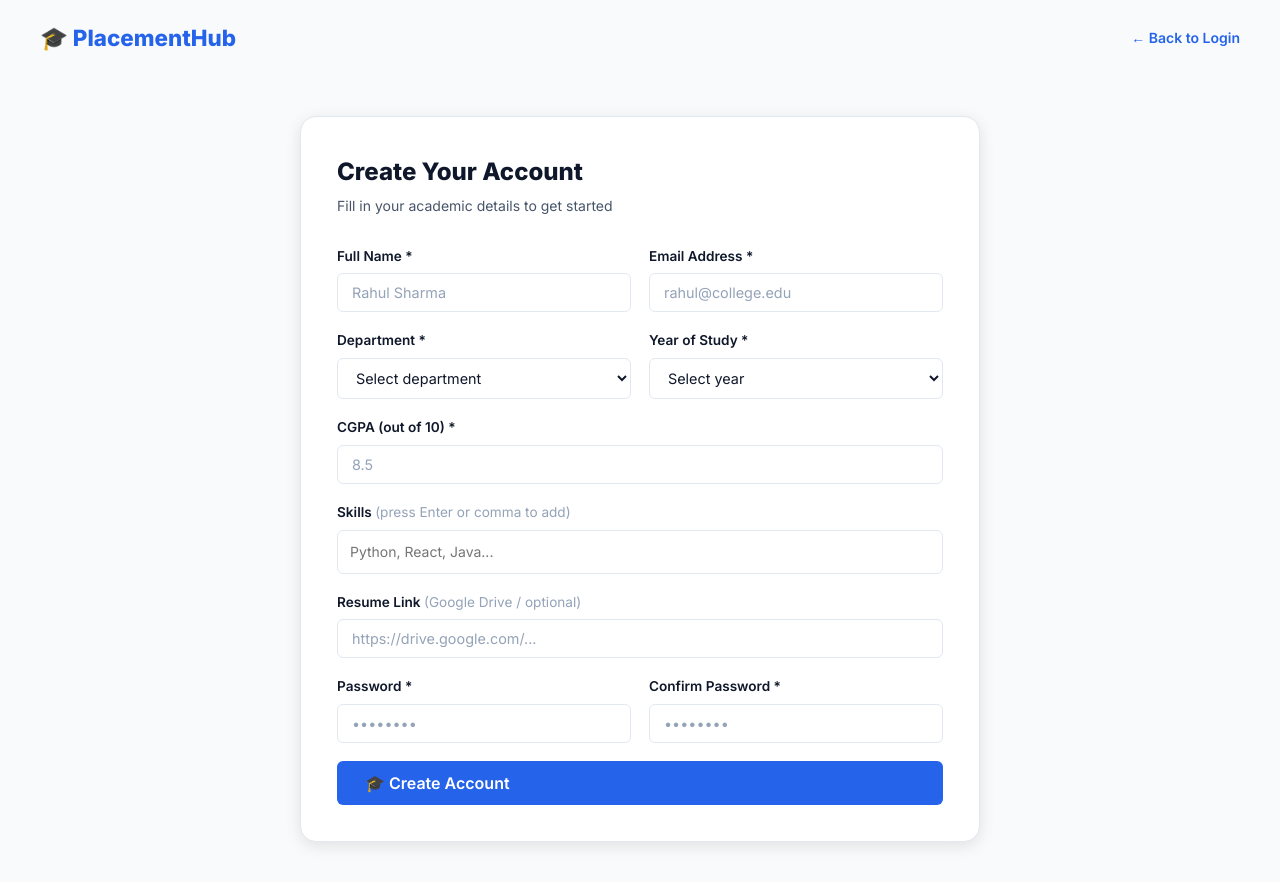
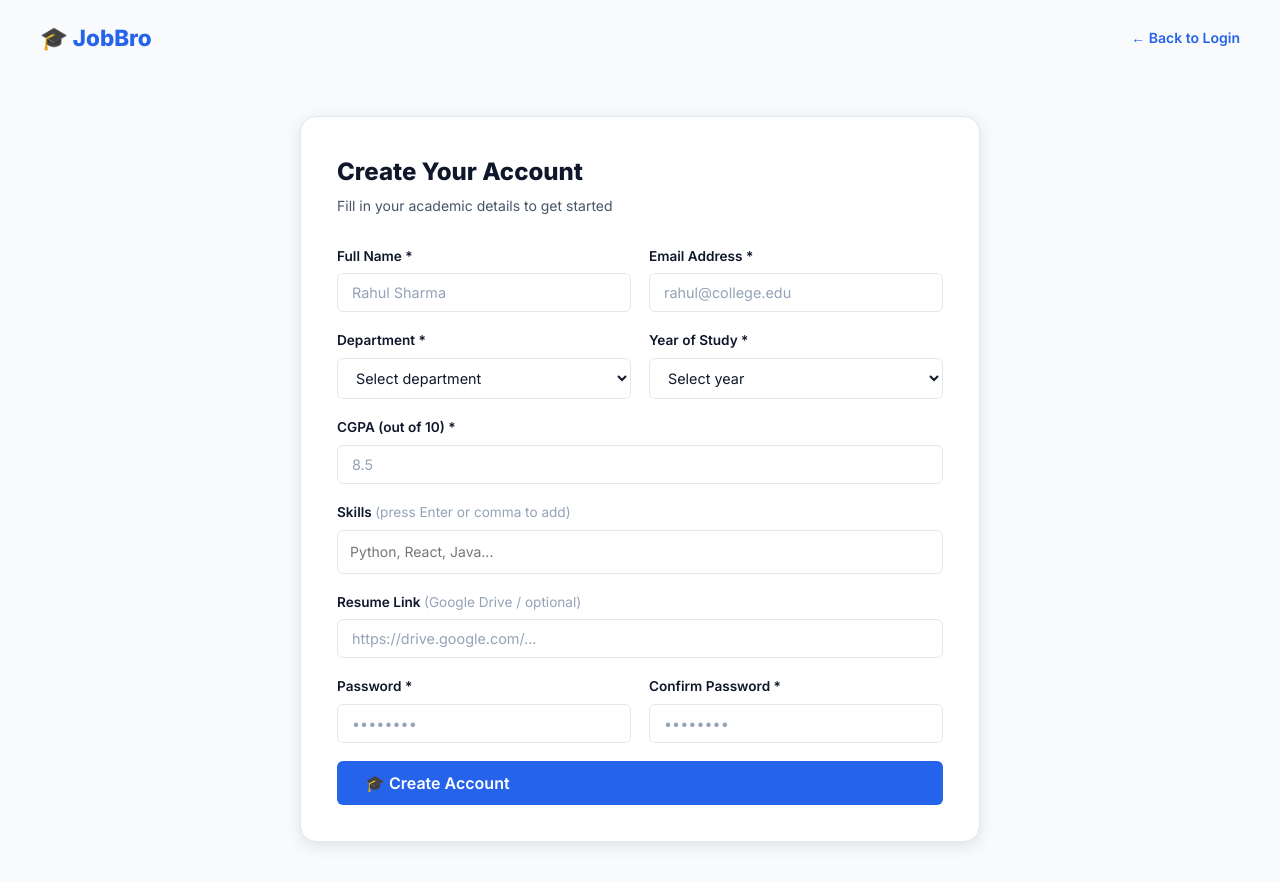
Before and after one commit to sathvik0548/JobBro, a React (Vite) app: page /register in a window 1280 px wide. Built offline with nearby package versions, Linux system fonts and the light colour scheme; data requests are answered from the project's data file.

Commit message:
Renamed remaining PlacementHub references to JobBro

```diff
--- a/src/components/Sidebar.jsx
+++ b/src/components/Sidebar.jsx
@@ -30,7 +30,7 @@ export default function Sidebar() {
     return (
         <aside className="sidebar">
             <div className="sidebar-logo">
-                <div className="sidebar-logo-text">🎓 PlacementHub</div>
+                <div className="sidebar-logo-text">🎓 JobBro</div>
                 <div className="sidebar-logo-sub">{user?.role === 'admin' ? 'Placement Cell' : 'Student Portal'}</div>
             </div>
             <nav className="sidebar-nav">
--- a/src/data/mockData.js
+++ b/src/data/mockData.js
@@ -1,5 +1,5 @@
 // =============================================
-// HELPERS & CONSTANTS — PlacementHub
+// HELPERS & CONSTANTS — JobBro
 // =============================================
 
 export const DEPARTMENTS = ['CSE', 'ECE', 'ME', 'Civil', 'MBA'];
--- a/src/pages/StudentRegister.jsx
+++ b/src/pages/StudentRegister.jsx
@@ -39,7 +39,7 @@ export default function StudentRegister() {
 
     if (success) return (
         <div className="register-page">
-            <nav className="auth-nav"><span className="auth-nav-logo">🎓 PlacementHub</span></nav>
+            <nav className="auth-nav"><span className="auth-nav-logo">🎓 JobBro</span></nav>
             <div className="register-body">
                 <div className="register-card" style={{ textAlign: 'center' }}>
                     <div style={{ fontSize: '3rem', marginBottom: 16 }}>🎉</div>
@@ -54,7 +54,7 @@ export default function StudentRegister() {
     return (
         <div className="register-page">
             <nav className="auth-nav">
-                <span className="auth-nav-logo">🎓 PlacementHub</span>
+                <span className="auth-nav-logo">🎓 JobBro</span>
                 <span style={{ marginLeft: 'auto', color: 'var(--primary)', fontWeight: 600, fontSize: '0.875rem', cursor: 'pointer' }} onClick={() => navigate('/')}>← Back to Login</span>
             </nav>
             <div className="register-body">
--- a/src/utils/googleCalendar.js
+++ b/src/utils/googleCalendar.js
@@ -39,7 +39,7 @@ export function addDeadlineToCalendar(job) {
             `CTC: ${job.ctc}`,
             `Type: ${job.type}`,
             ``,
-            `⚠️ This is the LAST DATE to apply for this position on PlacementHub.`,
+            `⚠️ This is the LAST DATE to apply for this position on JobBro.`,
             ``,
             `Branches: ${job.branches.join(', ')}`,
             `Min CGPA: ${job.minCGPA}`,
@@ -92,7 +92,7 @@ export function buildCalendarUrl(job) {
         action: 'TEMPLATE',
         text: `📋 Apply by: ${job.company} — ${job.title}`,
         dates: `${start}/${end}`,
-        details: `Last date to apply for ${job.title} at ${job.company} via PlacementHub.\n\nLocation: ${job.location}`,
+        details: `Last date to apply for ${job.title} at ${job.company} via JobBro.\n\nLocation: ${job.location}`,
         location: job.location,
     });
 
```
